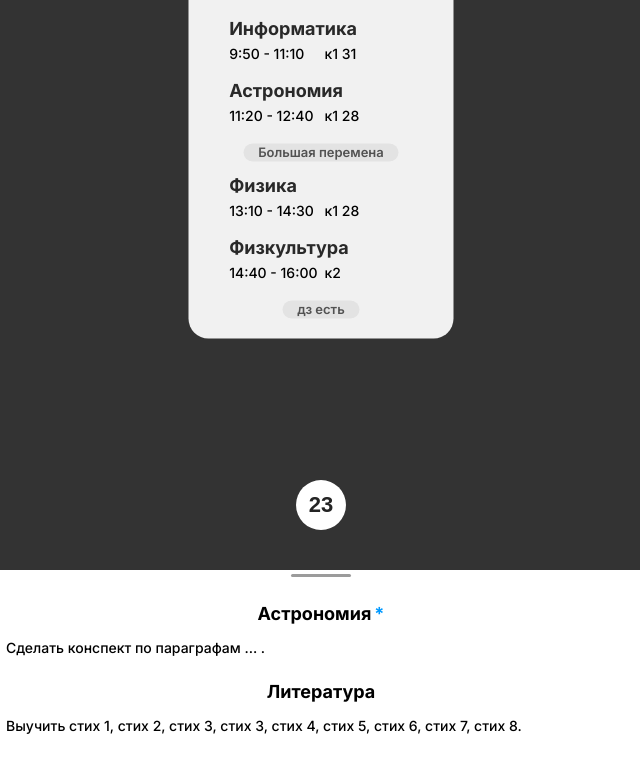
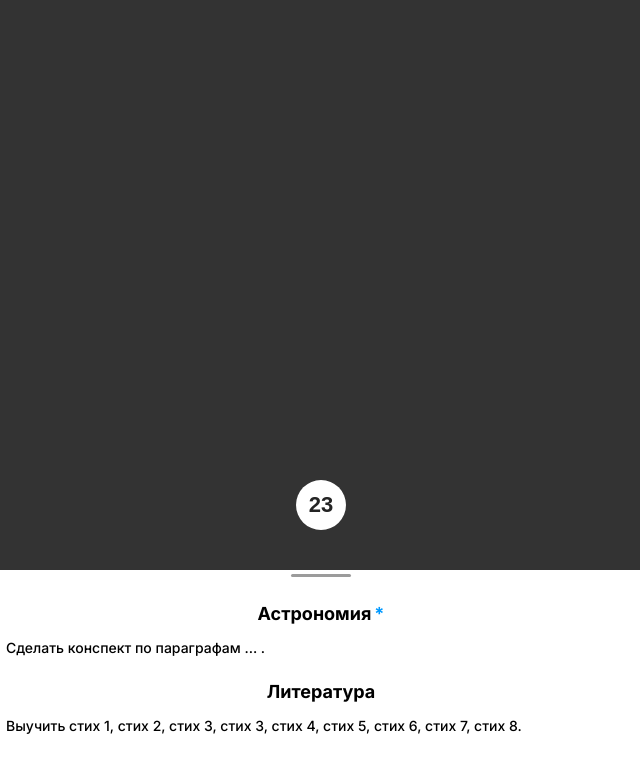
Before and after one commit to opolonix/journal, a plain HTML site: page index.html in a window 1280 px wide. Shown: the part 230-1011 px from the top of the page, without its empty margins (319-959 px from the left). Drawn offline with Linux system fonts and the light colour scheme.

Commit message:
Update index.html

```diff
--- a/index.html
+++ b/index.html
@@ -15,7 +15,7 @@
         <header></header>
         <main>
             <div class="cards_container">
-                <div class="card main">
+                <!-- <div class="card main">
                     <div class="weak_color red"></div>
                     <div class="headers">
                         <p class="name">Пятница</p>
@@ -29,7 +29,7 @@
                         <div class="subject"><p class="name">Физкультура</p><p class="fromto">14:40 - 16:00</p><p class="adress">к2</p></div>
                         <div class="homework_btn">дз есть</div>
                     </div>
-                </div>
+                </div> -->
             </div>
         </main>
         <footer>
```
